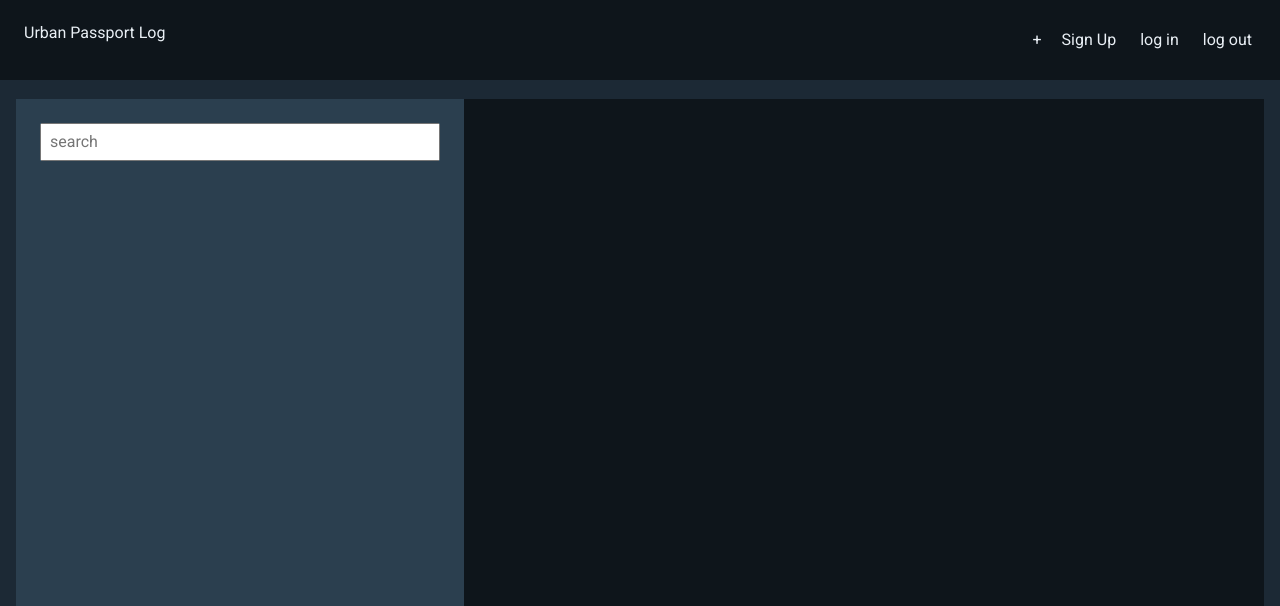
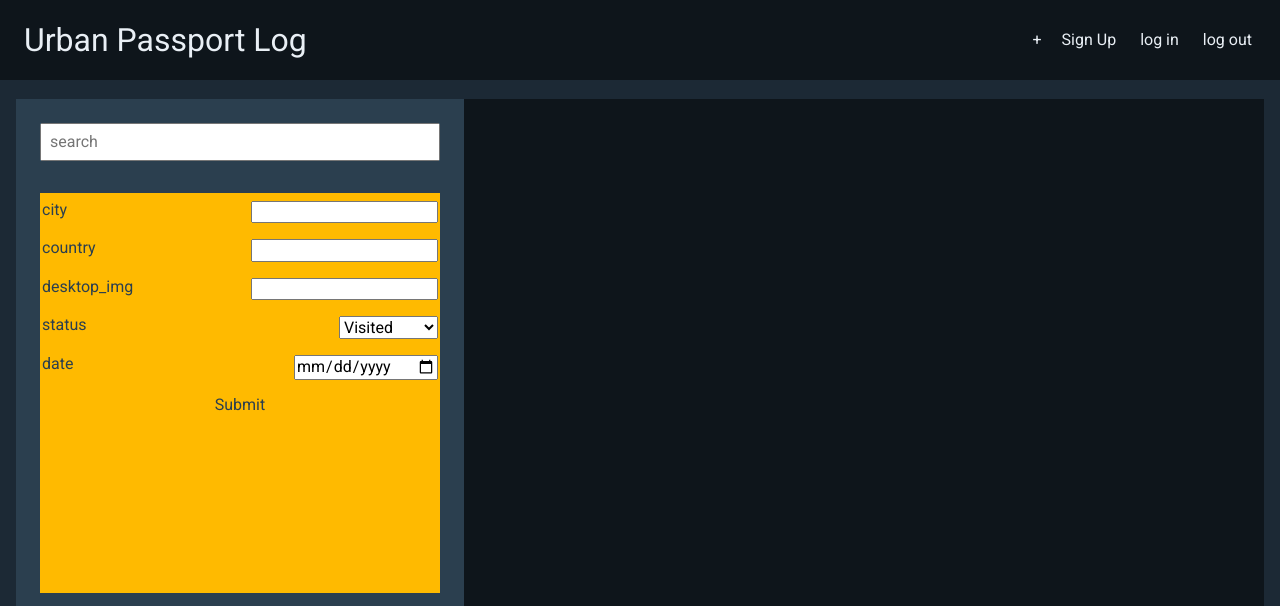
Before and after one commit to hojoon0724/seal_project2, a Node server app: page /index in a window 1280 px wide. Shown: the top 606 px of the page. Run offline with Node 20, Linux system fonts and the light colour scheme; data that the repository does not hold is empty; some libraries are stand-ins or nearby versions.

Commit message:
changing the Location show structure

```diff
--- a/public/style.css
+++ b/public/style.css
@@ -114,9 +114,6 @@ body {
   background-color: var(--pri950);
   color: var(--pri300);
   font-family: var(--main-font);
-  display: flex;
-  flex-direction: column;
-  justify-content: space-between;
 }
 
 button {
@@ -137,6 +134,10 @@ button {
 }
 .site-title {
   padding: 8px;
+  font-size: 2rem;
+  display: flex;
+  align-items: center;
+  justify-content: center;
 }
 .login-block-container {
   display: flex;
@@ -190,7 +191,7 @@ hr {
   height: 100%;
   display: flex;
   flex-direction: column;
-  justify-content: space-between;
+  justify-content: start;
   align-items: center;
   min-width: 448px;
   padding: 16px;
@@ -209,12 +210,18 @@ hr {
   width: 100%;
   padding: 8px;
 }
+.manual-entry-form-container {
+  height: 400px;
+  width: 100%;
+  background-color: var(--sec500);
+  color: var(--pri900);
+}
 
 .search-result-item {
   width: 400px;
   height: 300px;
   background-color: var(--pri900);
-  margin: 8px;
+  margin: 16px 0px;
   position: relative;
 }
 
--- a/server.js
+++ b/server.js
@@ -64,6 +64,7 @@ app.delete("/index/:id/", async (req, res) => {
 app.post("/index", async (req, res) => {
   console.log(req.body);
   let location = await Location.create(req.body);
+  res.render("/index");
 });
 
 // Edit
--- a/views/index.ejs
+++ b/views/index.ejs
@@ -1,12 +1,67 @@
 <!DOCTYPE html>
 <html lang="en">
   <%- include("./partials/head.ejs") %>
+  <style>
+    body {
+      display: flex;
+      flex-direction: column;
+      justify-content: space-between;
+    }
+  </style>
   <body>
     <%- include("./partials/nav.ejs") %>
     <div class="top-container">
       <div class="search-container">
         <div class="search-box">
           <input type="text" placeholder="search" />
+        </div>
+        <div class="search-results-container">
+          <div class="manual-entry-form-container">
+            <form action="/index" method="post" class="enter-place">
+              <!-- <label>geonameid<input type="text" name="geonameid" /></label> -->
+              <label>city<input type="text" name="city" /></label>
+              <label>country<input type="text" name="country" /></label>
+              <!-- <label>urban_area<input type="text" name="urban_area" /></label> -->
+              <!-- <label>population<input type="text" name="population" /></label> -->
+              <!-- <label>coordinates<input type="text" name="coordinates" /></label> -->
+              <label>desktop_img<input type="url" name="desktop_img" /></label>
+              <!-- <label>mobile_img<input type="text" name="mobile_img" /></label> -->
+              <label
+                >status
+                <select name="status">
+                  <option value="Visited">Visited</option>
+                  <option value="Going">Going</option>
+                  <option value="Want to go">Want to go</option>
+                </select>
+              </label>
+              <label>date<input type="date" name="date" /></label>
+              <!-- <label>creator<input type="text" name="creator" /></label> -->
+              <button>Submit</button>
+            </form>
+          </div>
+          <a href="/index/65a0bef4a433c6e1a8a31882">
+            <div class="search-result-item">
+              <div class="city-photo">
+                <img src="https://cdn.britannica.com/61/93061-050-99147DCE/Statue-of-Liberty-Island-New-York-Bay.jpg" alt="" />
+              </div>
+              <div class="city-action-container">
+                <div class="action-block">
+                  <div class="city-name-container">
+                    <div class="city-full-name">New York, United States</div>
+                  </div>
+
+                  <div class="buttons-container">
+                    <div class="edit-button">
+                      <button>Edit</button>
+                    </div>
+                    <div class="delete-button">
+                      <button>Delete</button>
+                    </div>
+                  </div>
+                </div>
+              </div>
+            </div>
+          </a>
         </div>
       </div>
       <div class="collection-container">
--- a/views/partials/nav.ejs
+++ b/views/partials/nav.ejs
@@ -1,5 +1,5 @@
 <div class="nav-bar-container">
-  <div class="site-title">Urban Passport Log</div>
+  <div class="site-title"><a href="/index">Urban Passport Log</div></a>
   <div class="login-block-container">
     <div class="new-entry">
       <a href="/index/new">+</a>
```
